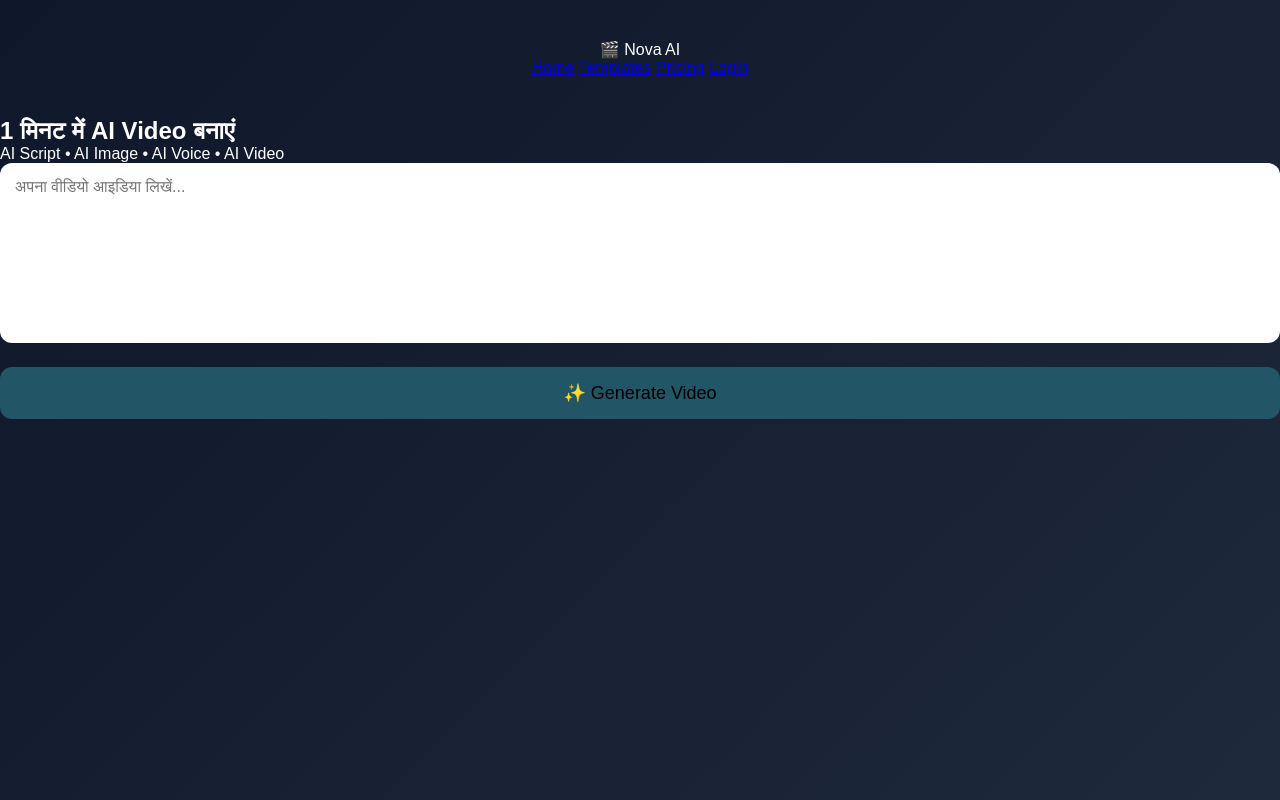
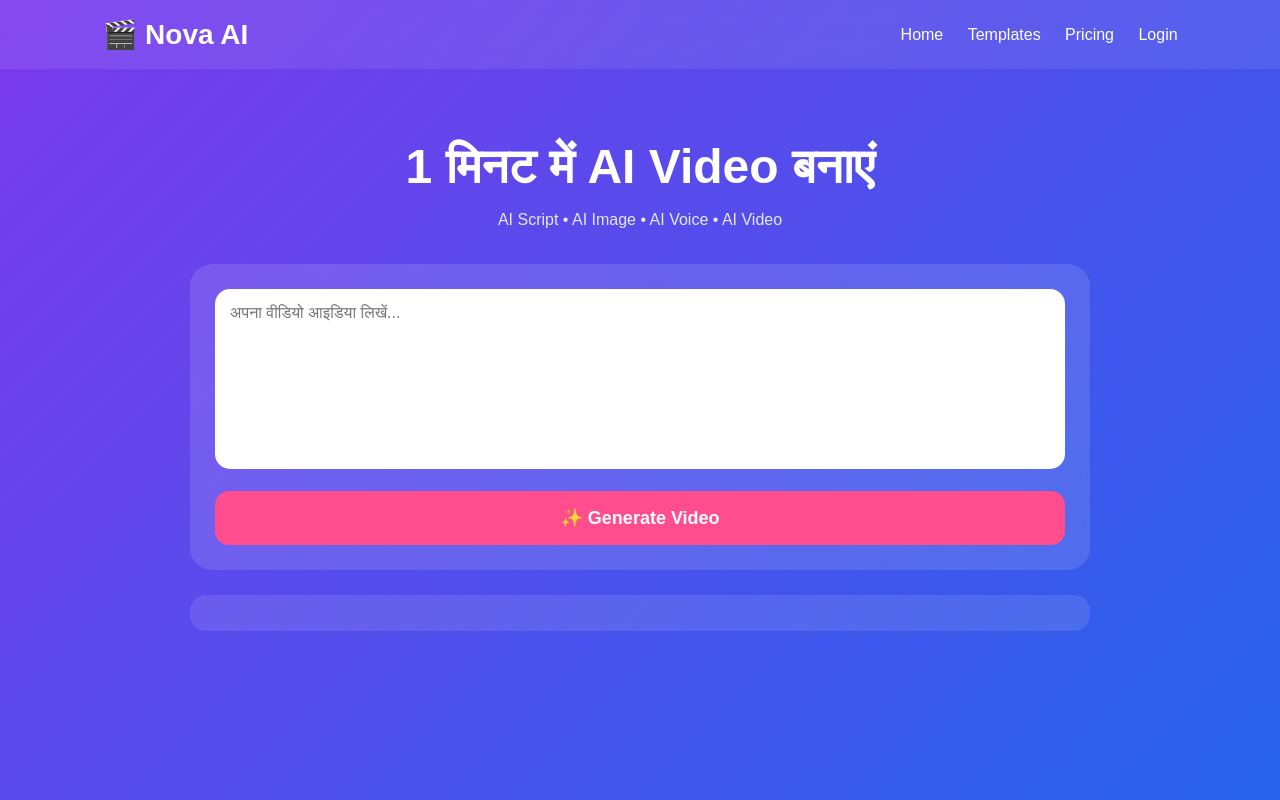
Before and after one commit to sy4773835-ui/AI-Video-Generator-, a website: page index.html in a window 1280 px wide. Drawn offline with Linux system fonts and the light colour scheme.

Commit message:
Refactor CSS styles for improved layout and design

```diff
--- a/style.css
+++ b/style.css
@@ -6,51 +6,109 @@
 }
 
 body{
-    background:linear-gradient(135deg,#0f172a,#1e293b);
-    color:white;
+  background:linear-gradient(135deg,#7c3aed,#2563eb);
   min-height:100vh;
+  color:#fff;
 }
 
-header{
-    text-align:center;
-    padding:40px 20px;
+.navbar{
+  display:flex;
+  justify-content:space-between;
+  align-items:center;
+  padding:18px 8%;
+  background:rgba(255,255,255,.08);
+  backdrop-filter:blur(12px);
+  position:sticky;
+  top:0;
 }
 
-header h1{
-    font-size:38px;
-    color:#38bdf8;
+.logo{
+  font-size:28px;
+  font-weight:bold;
 }
 
-header p{
-    color:#cbd5e1;
-    margin-top:10px;
+nav a{
+  color:white;
+  text-decoration:none;
+  margin-left:20px;
+  font-size:16px;
 }
 
-.container{
+.hero{
   width:90%;
-    max-width:700px;
-    margin:30px auto;
-    background:#1e293b;
+  max-width:900px;
+  margin:70px auto;
+  text-align:center;
+}
+
+.hero h1{
+  font-size:48px;
+  margin-bottom:15px;
+}
+
+.hero p{
+  color:#e5e7eb;
+  margin-bottom:35px;
+}
+
+.prompt-box{
+  background:rgba(255,255,255,.12);
+  backdrop-filter:blur(18px);
   padding:25px;
-    border-radius:20px;
-    box-shadow:0 0 20px rgba(0,0,0,.4);
+  border-radius:22px;
 }
 
 textarea{
   width:100%;
   height:180px;
   border:none;
-    border-radius:12px;
+  border-radius:15px;
   padding:15px;
   font-size:16px;
   resize:none;
+  outline:none;
 }
 
 button{
   width:100%;
-    margin-top:20px;
-    padding:15px;
+  margin-top:18px;
+  padding:16px;
+  border:none;
+  border-radius:14px;
+  background:#ff4d8d;
+  color:#fff;
   font-size:18px;
-    border:none;
-    border-radius:12px;
-    background:#256
+  font-weight:bold;
+  cursor:pointer;
+  transition:.3s;
+}
+
+button:hover{
+  transform:scale(1.03);
+  background:#ff2f76;
+}
+
+#result{
+  margin-top:25px;
+  background:rgba(255,255,255,.1);
+  padding:18px;
+  border-radius:16px;
+}
+
+@media(max-width:768px){
+
+.navbar{
+flex-direction:column;
+gap:15px;
+}
+
+.hero h1{
+font-size:34px;
+}
+
+nav a{
+margin:0 8px;
+font-size:14px;
+}
+
+}
```
Lines whose indentation alone changed are shown as unchanged.
